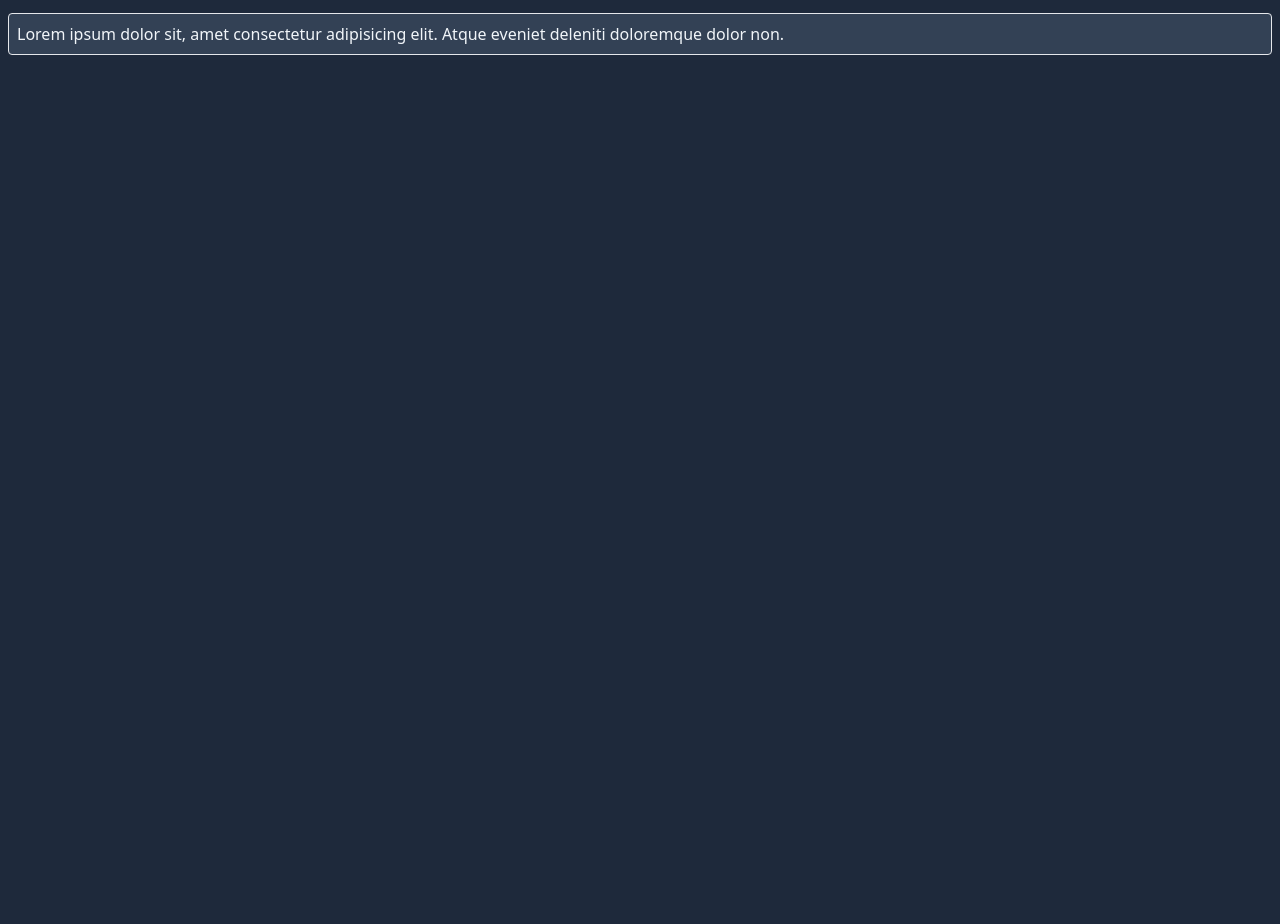
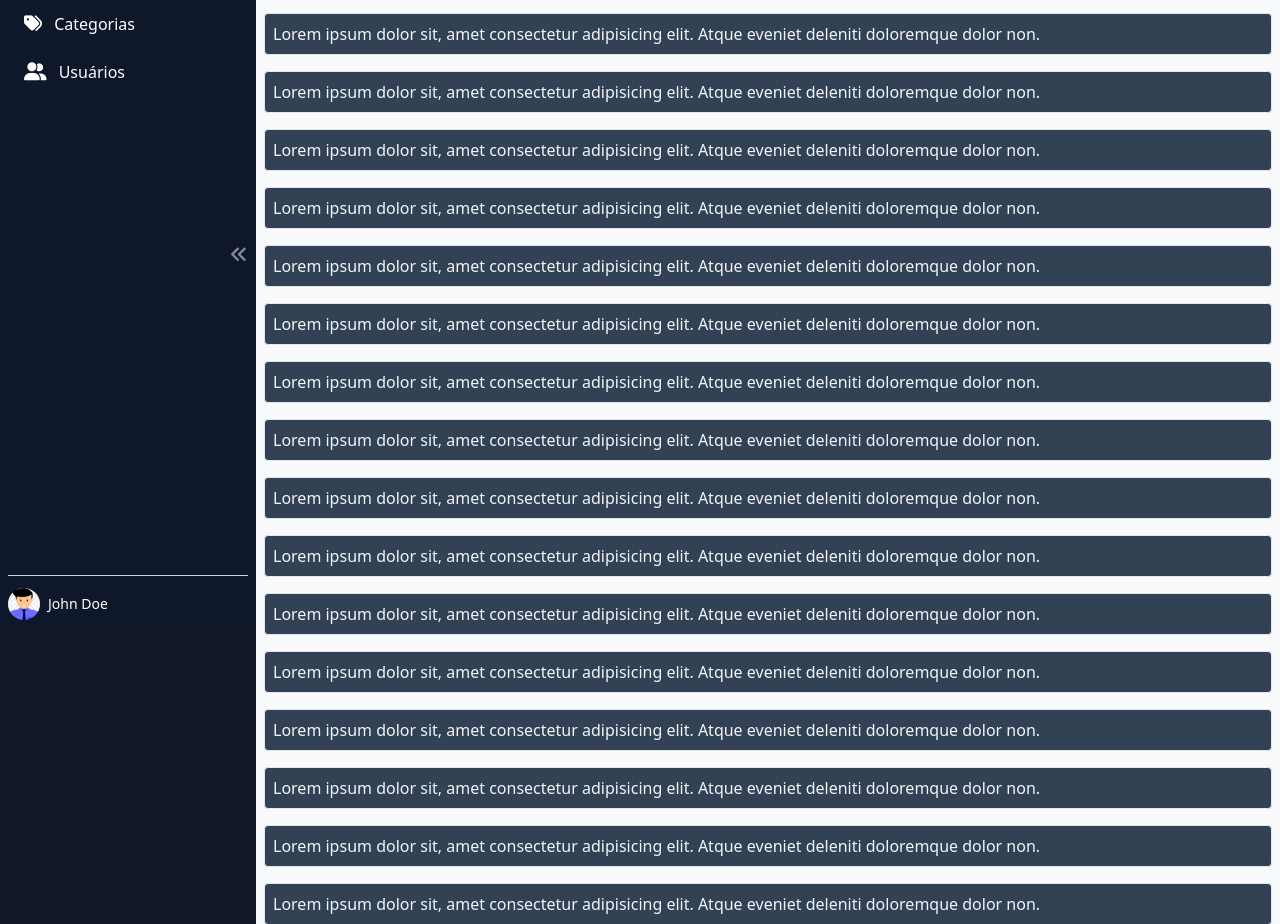
Before and after one commit to risaltte/dashboard-tailwindCSS, a website built with Vite: page index.html in a window 1280 px wide. Shown: the part 168-1092 px from the top of the page. Before the commit the page ends 800 px from the top, so only its background shows below. Built offline with nearby package versions, Linux system fonts and the light colour scheme.

Commit message:
Responsiveness adjustments

```diff
--- a/index.html
+++ b/index.html
@@ -15,41 +15,14 @@
 	<title>Dashboard</title>
 </head>
 
-<body class="bg-slate-800" x-data="sidebar">
-	<header class="flex justify-between items-center p-2 border-b border-slate-400 bg-slate-950 text-slate-100">
-		<button
-			@click="toggle"
-			class="mx-4"
+<body
+	class="bg-gray-900 md:flex"
+	x-data="sidebar"
 >
-			<i class="fa-solid fa-bars"></i>
-		</button>
-
-		<div class="flex justify-between items-center">
-			<div class="flex gap-3 border-r border-slate-500 pr-6">
-				<div class="relative">
-					<i class="fa-regular fa-envelope"></i>
-				</div>
-
-				<div class="relative">
-					<i class="fa-regular fa-bell"></i>
-					<span class="absolute -top-1 -right-2 bg-red-700 text-white text-xs rounded-full px-1">2</span>
-				</div>
-			</div>
-
-			<div class="flex py-1 items-center gap-2 mx-4">
-				<img
-					class="w-8 h-8 rounded-full"
-					src="./images/user-avatar.jpg"
-					alt="User avatar"
-				>
-			</div>
-		</div>
-	</header>
-
 	<!-- Sidebar -->
 	<aside
 		x-show="openSidebar"
-		class="flex flex-col bg-gray-900 text-white w-64 h-screen absolute left-0 top-0 bottom-0"
+		class="flex flex-col bg-slate-900 text-white w-64 h-screen absolute left-0 top-0 bottom-0 z-10 md:z-0 md:fixed"
 	>
 		<div class="text-2xl border-b border-slate-400 m-2 py-2 text-center">
 			<i class="fa-regular fa-copyright"></i> LogoMarca
@@ -106,7 +79,41 @@
 		</div>
 	</aside>
 
-	<main class="p-2">
+	<main
+		class="md:flex-1 md:h-full "
+		x-bind:class="{'md:ml-64':  openSidebar}"
+		>
+		<header class="flex justify-between items-center p-2 border-b border-slate-400 bg-slate-950 text-slate-100">
+			<button
+				@click="toggle"
+				class="mx-4"
+			>
+				<i class="fa-solid fa-bars"></i>
+			</button>
+
+			<div class="flex justify-between items-center">
+				<div class="flex gap-3 border-r border-slate-500 pr-6">
+					<div class="relative">
+						<i class="fa-regular fa-envelope"></i>
+					</div>
+
+					<div class="relative">
+						<i class="fa-regular fa-bell"></i>
+						<span class="absolute -top-1 -right-2 bg-red-700 text-white text-xs rounded-full px-1">2</span>
+					</div>
+				</div>
+
+				<div class="flex py-1 items-center gap-2 mx-4">
+					<img
+						class="w-8 h-8 rounded-full"
+						src="./images/user-avatar.jpg"
+						alt="User avatar"
+					>
+				</div>
+			</div>
+		</header>
+
+		<div class="p-2 bg-slate-50 md:h-full">
 			<div class="p-2 border rounded mb-4 bg-slate-700 text-slate-100">
 				Lorem ipsum dolor sit, amet consectetur adipisicing elit. Atque eveniet deleniti doloremque dolor non.
 			</div>
@@ -116,6 +123,52 @@
 			<div class="p-2 border rounded mb-4 bg-slate-700 text-slate-100">
 				Lorem ipsum dolor sit, amet consectetur adipisicing elit. Atque eveniet deleniti doloremque dolor non.
 			</div>
+			<div class="p-2 border rounded mb-4 bg-slate-700 text-slate-100">
+				Lorem ipsum dolor sit, amet consectetur adipisicing elit. Atque eveniet deleniti doloremque dolor non.
+			</div>
+			<div class="p-2 border rounded mb-4 bg-slate-700 text-slate-100">
+				Lorem ipsum dolor sit, amet consectetur adipisicing elit. Atque eveniet deleniti doloremque dolor non.
+			</div>
+			<div class="p-2 border rounded mb-4 bg-slate-700 text-slate-100">
+				Lorem ipsum dolor sit, amet consectetur adipisicing elit. Atque eveniet deleniti doloremque dolor non.
+			</div>
+			<div class="p-2 border rounded mb-4 bg-slate-700 text-slate-100">
+				Lorem ipsum dolor sit, amet consectetur adipisicing elit. Atque eveniet deleniti doloremque dolor non.
+			</div>
+			<div class="p-2 border rounded mb-4 bg-slate-700 text-slate-100">
+				Lorem ipsum dolor sit, amet consectetur adipisicing elit. Atque eveniet deleniti doloremque dolor non.
+			</div>
+			<div class="p-2 border rounded mb-4 bg-slate-700 text-slate-100">
+				Lorem ipsum dolor sit, amet consectetur adipisicing elit. Atque eveniet deleniti doloremque dolor non.
+			</div>
+			<div class="p-2 border rounded mb-4 bg-slate-700 text-slate-100">
+				Lorem ipsum dolor sit, amet consectetur adipisicing elit. Atque eveniet deleniti doloremque dolor non.
+			</div>
+			<div class="p-2 border rounded mb-4 bg-slate-700 text-slate-100">
+				Lorem ipsum dolor sit, amet consectetur adipisicing elit. Atque eveniet deleniti doloremque dolor non.
+			</div>
+			<div class="p-2 border rounded mb-4 bg-slate-700 text-slate-100">
+				Lorem ipsum dolor sit, amet consectetur adipisicing elit. Atque eveniet deleniti doloremque dolor non.
+			</div>
+			<div class="p-2 border rounded mb-4 bg-slate-700 text-slate-100">
+				Lorem ipsum dolor sit, amet consectetur adipisicing elit. Atque eveniet deleniti doloremque dolor non.
+			</div>
+			<div class="p-2 border rounded mb-4 bg-slate-700 text-slate-100">
+				Lorem ipsum dolor sit, amet consectetur adipisicing elit. Atque eveniet deleniti doloremque dolor non.
+			</div>
+			<div class="p-2 border rounded mb-4 bg-slate-700 text-slate-100">
+				Lorem ipsum dolor sit, amet consectetur adipisicing elit. Atque eveniet deleniti doloremque dolor non.
+			</div>
+			<div class="p-2 border rounded mb-4 bg-slate-700 text-slate-100">
+				Lorem ipsum dolor sit, amet consectetur adipisicing elit. Atque eveniet deleniti doloremque dolor non.
+			</div>
+			<div class="p-2 border rounded mb-4 bg-slate-700 text-slate-100">
+				Lorem ipsum dolor sit, amet consectetur adipisicing elit. Atque eveniet deleniti doloremque dolor non.
+			</div>
+			<div class="p-2 border rounded mb-4 bg-slate-700 text-slate-100">
+				Lorem ipsum dolor sit, amet consectetur adipisicing elit. Atque eveniet deleniti doloremque dolor non.
+			</div>
+		</div>
 	</main>
 
 	<script type="module" src="/main.js"></script>
@@ -123,7 +176,7 @@
 	<script>
 		document.addEventListener('alpine:init', () => {
 			Alpine.data('sidebar', () => ({
-				openSidebar: false,
+				openSidebar: true,
 
 				toggle() {
 					this.openSidebar = !this.openSidebar;
```
Lines whose indentation alone changed are shown as unchanged.
